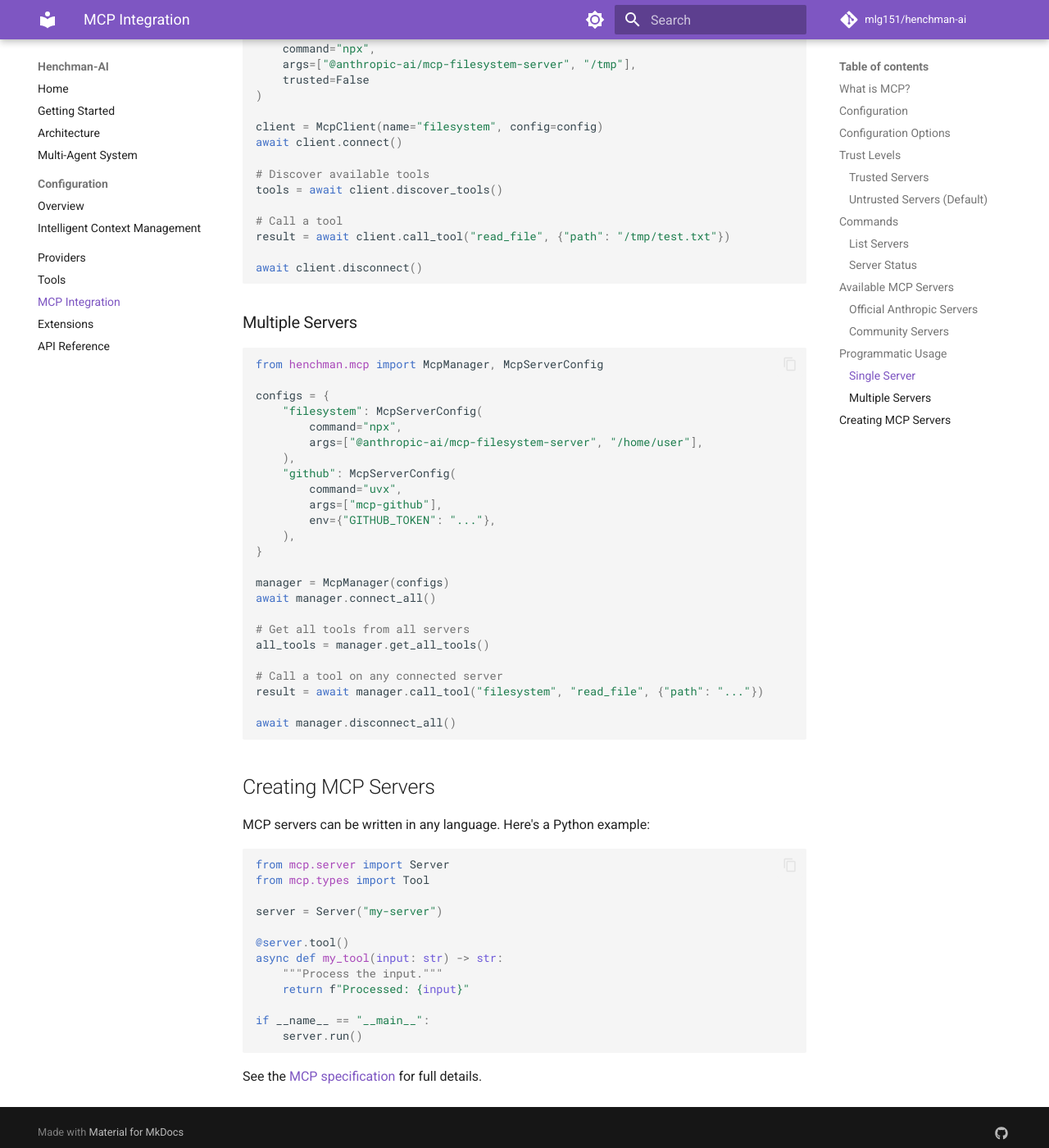
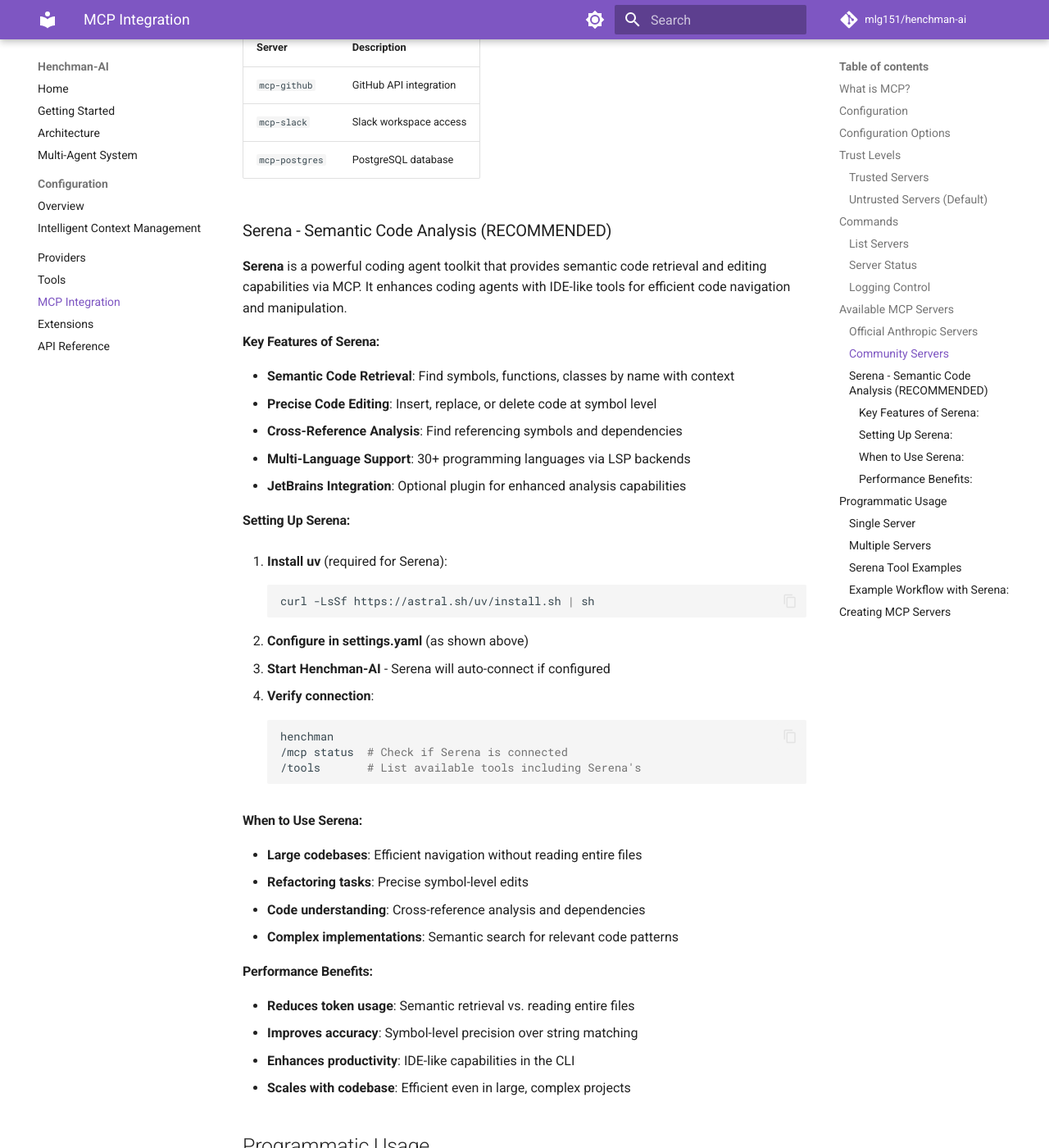
Before and after one commit to mlg151/henchman-ai, an MkDocs documentation site: the page built from docs/mcp.md, in a window 1280 px wide and 1400 px high, scrolled down 2968 px. Shown: the whole window at 82% size. Built offline with MkDocs 1.6.1 and Material for MkDocs 9.7.7, drawn with Linux system fonts in a browser that asks for light colours; comment, search, counter and statistics services are not loaded; some of the changed text lies outside the part shown.

Commit message:
docs(auto-improve): automated documentation improvement
## Date/Time
2026-03-03T03:18:00Z

Automated by scripts/auto-doc-improve.sh at 2026-03-03T03:15:02Z

````diff
--- a/docs/mcp.md
+++ b/docs/mcp.md
@@ -12,7 +12,7 @@
 
 ```yaml
 mcp_servers:
-  # Filesystem access
+  # File system access
   filesystem:
     command: npx
     args: ["@anthropic-ai/mcp-filesystem-server", "/home/user"]
@@ -23,16 +23,26 @@
     command: uvx
     args: ["mcp-github"]
     env:
-      GITHUB_TOKEN: ${GITHUB_TOKEN}
+      GITHUB_TOKEN: "${GITHUB_TOKEN}"
     trusted: true
 
-  # Custom Python server
-  custom:
-    command: python
-    args: ["-m", "my_mcp_server"]
+  # Serena - Semantic code retrieval and editing (RECOMMENDED)
+  serena:
+    command: uvx
+    args: ["--from", "git+https://github.com/oraios/serena", "serena", "start-mcp-server"]
     env:
-      MY_API_KEY: ${MY_API_KEY}
-    trusted: false
+      # Optional: Set workspace directory (defaults to current directory)
+      SERENA_WORKSPACE: "${PROJECT_ROOT}"
+      # Optional: Enable JetBrains plugin backend if available
+      SERENA_USE_JETBRAINS: "false"
+    trusted: true
+    # Note: Serena requires uv to be installed: https://docs.astral.sh/uv/
+
+  # Optional: Add more MCP servers as needed
+  # postgres:
+  #   command: npx
+  #   args: ["@modelcontextprotocol/server-postgres", "postgresql://user:pass@localhost/db"]
+  #   trusted: false
 ```
 
 ## Configuration Options
@@ -88,6 +98,16 @@
 
 Shows detailed status including available tools.
 
+### Logging Control
+
+```
+/mcp logging on     # Enable MCP logging messages
+/mcp logging off    # Disable MCP logging messages
+/mcp logging status # Show current logging status
+```
+
+Controls visibility of MCP server log messages.
+
 ## Available MCP Servers
 
 ### Official Anthropic Servers
@@ -105,6 +125,46 @@
 | `mcp-slack` | Slack workspace access |
 | `mcp-postgres` | PostgreSQL database |
 
+### Serena - Semantic Code Analysis (RECOMMENDED)
+
+**Serena** is a powerful coding agent toolkit that provides semantic code retrieval and editing capabilities via MCP. It enhances coding agents with IDE-like tools for efficient code navigation and manipulation.
+
+#### Key Features of Serena:
+- **Semantic Code Retrieval**: Find symbols, functions, classes by name with context
+- **Precise Code Editing**: Insert, replace, or delete code at symbol level
+- **Cross-Reference Analysis**: Find referencing symbols and dependencies
+- **Multi-Language Support**: 30+ programming languages via LSP backends
+- **JetBrains Integration**: Optional plugin for enhanced analysis capabilities
+
+#### Setting Up Serena:
+1. **Install uv** (required for Serena):
+   ```bash
+   curl -LsSf https://astral.sh/uv/install.sh | sh
+   ```
+
+2. **Configure in settings.yaml** (as shown above)
+
+3. **Start Henchman-AI** - Serena will auto-connect if configured
+
+4. **Verify connection**:
+   ```bash
+   henchman
+   /mcp status  # Check if Serena is connected
+   /tools       # List available tools including Serena's
+   ```
+
+#### When to Use Serena:
+- **Large codebases**: Efficient navigation without reading entire files
+- **Refactoring tasks**: Precise symbol-level edits
+- **Code understanding**: Cross-reference analysis and dependencies
+- **Complex implementations**: Semantic search for relevant code patterns
+
+#### Performance Benefits:
+- **Reduces token usage**: Semantic retrieval vs. reading entire files
+- **Improves accuracy**: Symbol-level precision over string matching
+- **Enhances productivity**: IDE-like capabilities in the CLI
+- **Scales with codebase**: Efficient even in large, complex projects
+
 ## Programmatic Usage
 
 ### Single Server
@@ -112,20 +172,37 @@
 ```python
 from henchman.mcp import McpServerConfig, McpClient
 
-config = McpServerConfig(
+# Configure MCP servers (filesystem, github, serena, etc.)
+filesystem_config = McpServerConfig(
     command="npx",
-    args=["@anthropic-ai/mcp-filesystem-server", "/tmp"],
-    trusted=False
+    args=["@anthropic-ai/mcp-filesystem-server", "/home/user"],
+    trusted=False,  # Untrusted servers require tool confirmation
 )
 
-client = McpClient(name="filesystem", config=config)
+github_config = McpServerConfig(
+    command="uvx",
+    args=["mcp-github"],
+    env={"GITHUB_TOKEN": "your-token-here"},
+    trusted=True,
+)
+
+# RECOMMENDED: Serena for semantic code analysis
+serena_config = McpServerConfig(
+    command="uvx",
+    args=["--from", "git+https://github.com/oraios/serena", "serena", "start-mcp-server"],
+    trusted=True,  # Serena tools are safe for auto-approval
+)
+
+# Connect to a single server
+client = McpClient(name="serena", config=serena_config)
 await client.connect()
-
-# Discover available tools
 tools = await client.discover_tools()
 
-# Call a tool
-result = await client.call_tool("read_file", {"path": "/tmp/test.txt"})
+# Use Serena's semantic tools
+result = await client.call_tool("find_symbol", {
+    "name": "authenticate_user",
+    "kind": "function"
+})
 
 await client.disconnect()
 ```
@@ -135,28 +212,53 @@
 ```python
 from henchman.mcp import McpManager, McpServerConfig
 
+# Or manage multiple servers
 configs = {
-    "filesystem": McpServerConfig(
-        command="npx",
-        args=["@anthropic-ai/mcp-filesystem-server", "/home/user"],
-    ),
-    "github": McpServerConfig(
-        command="uvx",
-        args=["mcp-github"],
-        env={"GITHUB_TOKEN": "..."},
-    ),
+    "filesystem": filesystem_config,
+    "github": github_config,
+    "serena": serena_config,  # Highly recommended for coding tasks
 }
-
 manager = McpManager(configs)
 await manager.connect_all()
+all_tools = manager.get_all_tools()  # List[McpTool]
+await manager.disconnect_all()
+```
 
-# Get all tools from all servers
-all_tools = manager.get_all_tools()
+### Serena Tool Examples
 
-# Call a tool on any connected server
-result = await manager.call_tool("filesystem", "read_file", {"path": "..."})
+```python
+# Example Serena tool usage
+result = await client.call_tool("find_symbol", {
+    "name": "authenticate_user",
+    "kind": "function"
+})
 
-await manager.disconnect_all()
+result = await client.call_tool("find_referencing_symbols", {
+    "symbol_id": "function:authenticate_user:42"
+})
+
+result = await client.call_tool("insert_after_symbol", {
+    "symbol_id": "function:authenticate_user:42",
+    "content": "    # Added logging\n    logger.info(f\"User authenticated: {username}\")"
+})
+```
+
+### Example Workflow with Serena:
+
+```python
+# Without Serena: Read entire files, grep for patterns
+files = await glob("**/*.py")
+for file in files:
+    content = await read_file(file)  # Inefficient for large codebases
+    if "authenticate" in content:
+        # Manual analysis needed
+
+# With Serena: Semantic search
+symbols = await serena_client.call_tool("find_symbol", {
+    "name": "authenticate",
+    "kind": ["function", "method"]
+})
+# Returns precise locations and contexts
 ```
 
 ## Creating MCP Servers
````
Also changed, not shown: .agent_tasks/auto-doc-improve/doc-smell-report.md (+40 -39 lines), .agent_tasks/auto-doc-improve/last-improvement.md (+30 -25 lines), .agent_tasks/auto-improve/last-improvement.md (+55 -47 lines), 5 other files.
